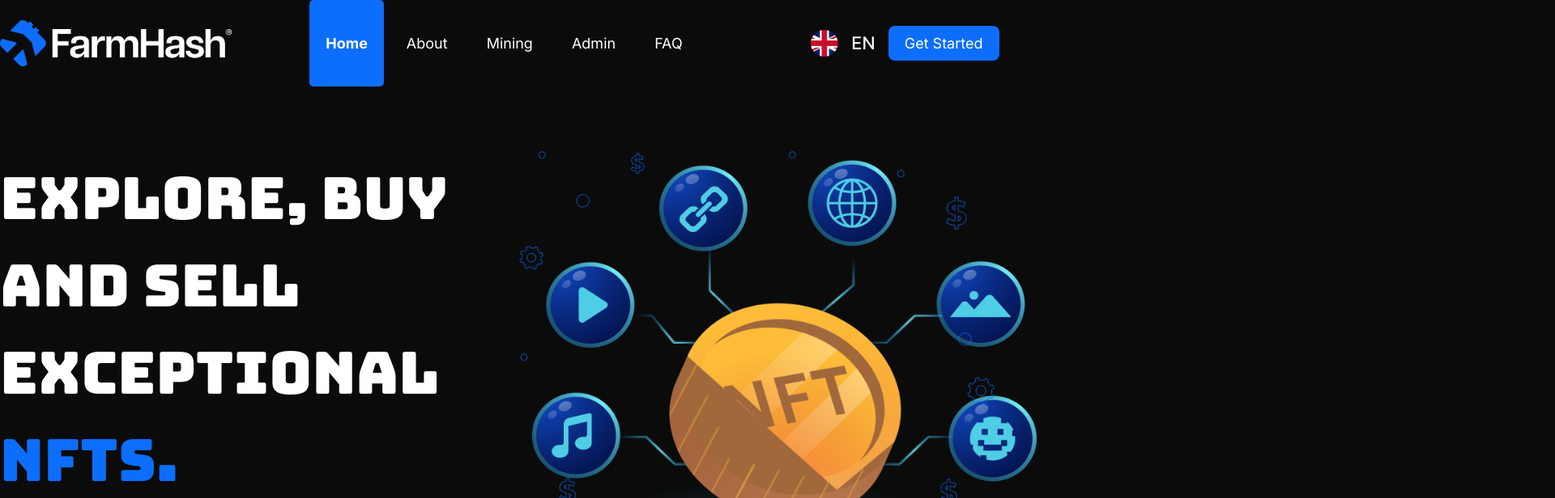
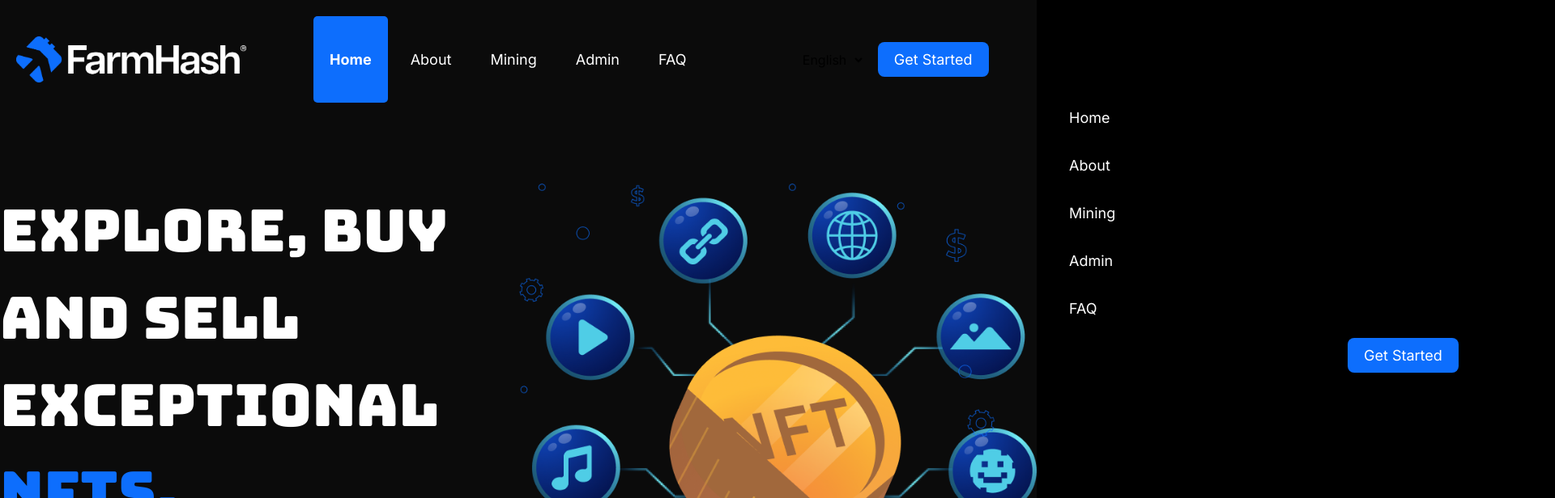
Before and after one commit to usamadae/next-js-nft, a Next.js app: page / in a window 1280 px wide. Shown: the top 616 px of the page at 81% size, 1920 px wide, since content can reach past the window. Built offline with nearby package versions, Linux system fonts and the light colour scheme.

Commit message:
changes d

```diff
--- a/app/components/GoogleTranslate.jsx
+++ b/app/components/GoogleTranslate.jsx
@@ -1,69 +1,66 @@
 "use client";
-
-import { useEffect, useState } from "react";
-import { SelectPicker } from "rsuite";
-import { getCookie, hasCookie, setCookie } from 'cookies-next';
+import Script from "next/script";
+import React from "react";
+import nookies from 'nookies';
 
 const languages = [
-    { label: 'English', value: '/auto/en' },
-    { label: 'Русский', value: '/auto/ru' },
-    { label: 'Polski', value: '/auto/pl' }
+  { label: "English", value: "en", src: "https://flagcdn.com/h60/us.png" },
+  { label: "Spanish", value: "es", src: "https://flagcdn.com/h60/es.png" },
+  // Add additional languages as needed
 ];
 
-const GoogleTranslate = () => {
-    const [selected, setSelected] = useState('/auto/en');
+const includedLanguages = languages.map(lang => lang.value).join(",");
 
-    useEffect(() => {
-        // Load the Google Translate script
-        const addScript = document.createElement('script');
-        addScript.src = '//translate.google.com/translate_a/element.js?cb=googleTranslateElementInit';
-        document.body.appendChild(addScript);
+function googleTranslateElementInit() {
+  new window.google.translate.TranslateElement({
+    pageLanguage: "auto",
+    includedLanguages
+  }, "google_translate_element");
+}
 
-        // Check for existing translation cookie
-        if (hasCookie('googtrans')) {
-            setSelected(getCookie('googtrans'));
-        }
+export function GoogleTranslate({ prefLangCookie }) {
+  const [langCookie, setLangCookie] = React.useState(prefLangCookie ? decodeURIComponent(prefLangCookie) : "en");
 
-        // Define the Google Translate init function
-        window.googleTranslateElementInit = () => {
-            if (window.google && window.google.translate) {
-                new window.google.translate.TranslateElement({
-                    pageLanguage: 'auto',
-                    autoDisplay: false,
-                    includedLanguages: "ru,en,pl",
-                    layout: window.google.translate.TranslateElement.InlineLayout.SIMPLE
-                }, 'google_translate_element');
-            }
-        };
+  React.useEffect(() => {
+    window.googleTranslateElementInit = googleTranslateElementInit;
+  }, []);
 
-        // Cleanup script on unmount
-        return () => {
-            document.body.removeChild(addScript);
-        };
-    }, []);
+  const onChange = (value) => {
+    const lang = "/en/" + value;
+    setLangCookie(lang);
+    const element = document.querySelector(".goog-te-combo");
+    if (element) {
+      element.value = value;
+      element.dispatchEvent(new Event("change"));
+    }
+  };
 
-    const langChange = (value, event) => {
-        event.preventDefault();
-        setCookie('googtrans', value);
-        setSelected(value);
-        window.location.reload();
-    };
+  return (
+    <div>
+      <div id="google_translate_element" style={{ visibility: "hidden", width: "1px", height: "1px" }}></div>
+      <LanguageSelector onChange={onChange} value={langCookie} />
+      <Script
+        src="https://translate.google.com/translate_a/element.js?cb=googleTranslateElementInit"
+        strategy="afterInteractive"
+      />
+    </div>
+  );
+}
 
-    return (
-        <>
-            <div id="google_translate_element" style={{ width: 0, height: 0, position: 'absolute', left: '50%', zIndex: -99999 }}></div>
-            <SelectPicker
-                data={languages}
-                style={{ width: 100 }}
-                placement="bottomEnd"
-                cleanable={false}
-                value={selected}
-                searchable={false}
-                onSelect={(value, event) => langChange(value, event)}
-                placeholder="Lang"
-            />
-        </>
-    );
+function LanguageSelector({ onChange, value }) {
+  const langCookie = value.split("/")[2];
+  return (
+    <select onChange={(e) => onChange(e.target.value)} value={langCookie}>
+      {languages.map((it) => (
+        <option value={it.value} key={it.value}>
+          {it.label}
+        </option>
+      ))}
+    </select>
+  );
+}
+
+export const getPrefLangCookie = () => {
+  const cookies = nookies.get(null);
+  return cookies["googtrans"] ?? "en";
 };
-
-export default GoogleTranslate;
--- a/app/components/header.jsx
+++ b/app/components/header.jsx
@@ -1,11 +1,14 @@
- "use client"
+"use client";
 import React from 'react';
 import Image from "next/image";
 import Link from 'next/link';
 import { usePathname } from 'next/navigation';
+import { GoogleTranslate, getPrefLangCookie } from './GoogleTranslate';
+import { useRef } from 'react';
 
 function Header() {
   const pathname = usePathname();
+  const prefLangCookie = getPrefLangCookie();
 
   const navItems = [
     { path: '/', label: 'Home' },
@@ -15,21 +18,36 @@ function Header() {
     { path: '/faq', label: 'FAQ' },
   ];
 
+  const toggleCart = () => {
+    if (ref.current.classList.contains('translate-x-full')) {
+      ref.current.classList.remove('translate-x-full')
+      ref.current.classList.add('translate-x-0')
+    }
+
+    else if (!ref.current.classList.contains('translate-x-full')) {
+      ref.current.classList.remove('translate-x-0')
+      ref.current.classList.add('translate-x-full')
+    }
+  }
+
+  const ref = useRef()
+
   return (
     <>
-
-      <div className="container mx-auto flex justify-items-center items-center">
+      <div className='w-full relative'>
+        <div className="container mx-auto flex lg:justify-items-center justify-between items-center px-5 py-5">
           <div className='width-[20%]'>
             <Link href="/">
               <Image
                 src="/assets/image/logo.png"
                 width={300}
                 height={300}
+                  sizes="(max-width: 768px) 100vw, (max-width: 1200px) 50vw, 33vw"
                 alt="Logo"
               />
             </Link>
           </div>
-        <div className='w-[55%] justify-center flex'>
+          <div className='w-[55%] justify-center lg:flex hidden'>
             <nav>
               <ul className='flex gap-2'>
                 {navItems.map((item) => (
@@ -40,17 +58,57 @@ function Header() {
               </ul>
             </nav>
           </div>
-        <div className='w-[10%] justify-end flex mr-4'>
-          <Link href="/">
-            <Image
-              src="/assets/image/tranlate.png"
-              width={80}
-              height={55}
-              alt="Translate"
-            />
+          <div className='w-[10%] justify-end lg:flex mr-4 google_transte hidden'>
+            <GoogleTranslate prefLangCookie={prefLangCookie} />
+          </div>
+          <div className='w-[15%] md:flex md:justify-end lg:block'>
+            <Link className='lg:block hidden' href="/">
+              <button className='bg-[#0D6EFD] text-white text-[18px] px-5 rounded-[8px] py-2 hover:bg-transparent hover:border'>
+                Get Started
+              </button>
             </Link>
+            <div onClick={toggleCart} className='cursor-pointer lg:hidden block'>
+              <svg width="40px" height="40px" viewBox="0 -1 20 20" version="1.1">
+                <defs></defs>
+                <g stroke="none" strokeWidth="1" fill="white" fillRule="evenodd">
+                  <g transform="translate(-210.000000, -887.000000)" fill="white">
+                    <path d="M229,895 L211,895 C210.448,895 210,895.448 210,896 C210,896.553 210.448,897 211,897 L229,897 C229.552,897 230,896.553 230,896 C230,895.448 229.552,895 229,895 L229,895 Z M229,903 L211,903 C210.448,903 210,903.448 210,904 C210,904.553 210.448,905 211,905 L229,905 C229.552,905 230,904.553 230,904 C230,903.448 229.552,903 229,903 L229,903 Z M211,889 L229,889 C229.552,889 230,888.553 230,888 C230,887.448 229.552,887 229,887 L211,887 C210.448,887 210,887.448 210,888 C210,888.553 210.448,889 211,889 L211,889 Z" />
+                  </g>
+                </g>
+              </svg>
             </div>
-        <div className='w-[15%]'>
+          </div>
+
+
+        </div>
+        <div ref={ref} className='absolute bg-black p-10 w-[60%] h-screen top-0 right-0 transform transition-transform translate-x-full'>
+          <div onClick={toggleCart} className='flex justify-end cursor-pointer mb-10'>
+            <svg width="40px" height="40px" viewBox="0 0 24 24" fill="none" xmlns="http://www.w3.org/2000/svg" stroke="white">
+
+              <g id="SVGRepo_bgCarrier" stroke-width="0" />
+
+              <g id="SVGRepo_tracerCarrier" stroke-linecap="round" stroke-linejoin="round" />
+
+              <g id="SVGRepo_iconCarrier"> <g clip-path="url(#clip0_429_11083)"> <path d="M7 7.00006L17 17.0001M7 17.0001L17 7.00006" stroke="white" stroke-width="2.5" stroke-linecap="round" stroke-linejoin="round" /> </g> <defs> <clipPath id="clip0_429_11083"> <rect width="24" height="24" fill="white" /> </clipPath> </defs> </g>
+
+            </svg>
+          </div>
+          <nav>
+            <ul className='flex gap-2 flex-col'>
+              {navItems.map((item) => (
+                <li key={item.path} className={` py-3 ${pathname === item.path ? 'active-m' : ''}`}>
+                  <Link href={item.path} className='text-[18px]'>{item.label}</Link>
+                </li>
+              ))}
+            </ul>
+          </nav>
+
+          <div className='flex justify-center items-center'>
+            <div className='google_transte my-5 w-[50%]'>
+              <GoogleTranslate prefLangCookie={prefLangCookie} />
+            </div>
+
+            <div className='w-[50%]'>
               <Link href="/">
                 <button className='bg-[#0D6EFD] text-white text-[18px] px-5 rounded-[8px] py-2 hover:bg-transparent hover:border'>
                   Get Started
@@ -58,11 +116,13 @@ function Header() {
               </Link>
             </div>
           </div>
+        </div>
+      </div>
 
       <style jsx>{`
         .active {
           font-weight: bold;
-          background-color:#0D6EFD;
+          background-color: #0D6EFD;
           border-radius: 5px;
         }
       `}</style>
--- a/app/globals.css
+++ b/app/globals.css
@@ -20,6 +20,7 @@
 body {
   color: rgb(var(--foreground-rgb));
   background: #0B0B0B;
+  overflow-x: hidden;
 
 }
 
@@ -128,7 +129,21 @@ height: 100px;
 .nav_footer li a:hover{
   color: #0D6EFD;
 }
+.google_transte select {
+  background-color: transparent !important;
+  outline: none;
+  border: none;
+}
 
+.google_transte option {
+  background-color: #0b0b0b;
+  outline: none;
+  border: none;
+}
+
+.skiptranslate {
+  visibility: hidden !important;
+}
 @layer utilities {
   .text-balance {
     text-wrap: balance;
--- a/app/layout.js
+++ b/app/layout.js
@@ -16,7 +16,7 @@ export const metadata = {
 export default function RootLayout({ children }) {
   return (
     <html lang="en" >
-      <body className={`${inter.className}`}>{children}</body>
+      <body className={`${inter.className} !top-0`}>{children}</body>
     </html>
   );
 }
--- /dev/null
+++ b/app/privacy policy/page.js
@@ -0,0 +1,9 @@
+import React from 'react'
+
+function Privacypolicy() {
+  return (
+    <div>privacy policy</div>
+  )
+}
+
+export default Privacypolicy
--- a/package.json
+++ b/package.json
@@ -11,12 +11,15 @@
   "dependencies": {
     "cookies-next": "^4.2.1",
     "next": "14.2.5",
+    "nookies": "^2.5.2",
     "react": "^18",
     "react-dom": "^18",
     "rsuite": "^5.68.0"
   },
   "devDependencies": {
+    "@types/node": "22.1.0",
     "postcss": "^8",
-    "tailwindcss": "^3.4.1"
+    "tailwindcss": "^3.4.1",
+    "typescript": "5.5.4"
   }
 }
```
Also changed, not shown: tsconfig.json (added, +34 -0 lines), 1 other file (tests, documents, lock files or other folders). Lines whose indentation alone changed are shown as unchanged.
